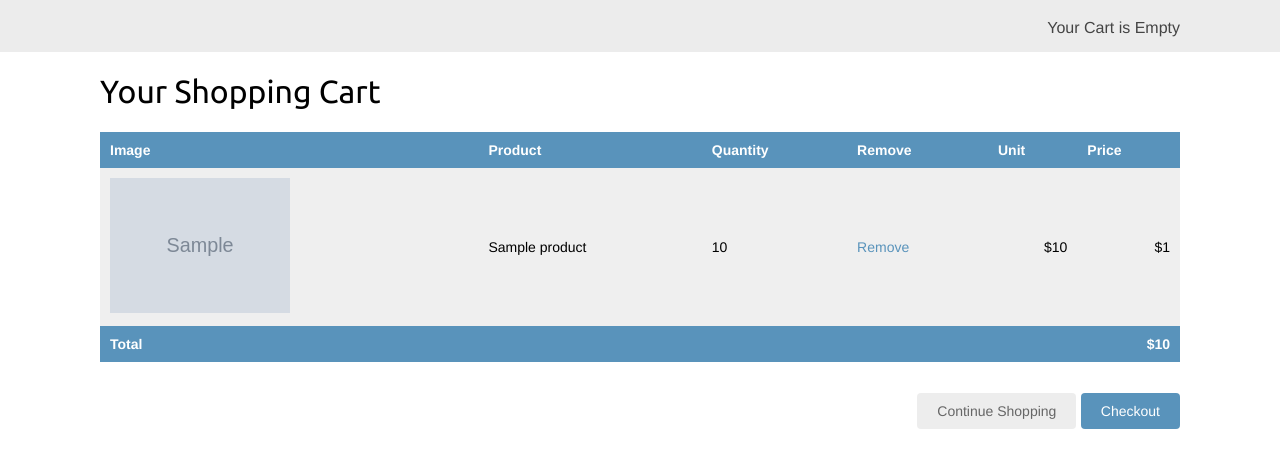
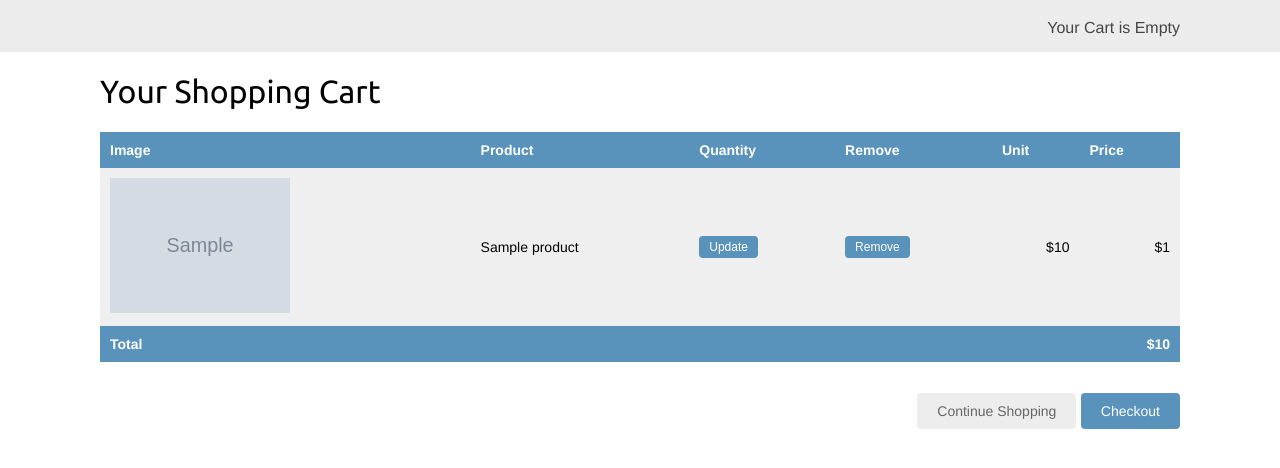
Before and after one commit to sourcery-ai-bot/django-by-example, a Django app: template myShop/cart/templates/cart/detail.html in a window 1280 px wide. Shown: the part 64-532 px from the top of the page. Run offline with Django 3.2, Linux system fonts and the light colour scheme; the template is opened without the code that fills it: most values are stand-ins (such as "Sample title", 1, 10 or a date in 2020); grey boxes marked "Sample" are stand-in pictures; parts of the project's set-up code (start-up, migrations or seed data) failed here and were passed over; some libraries are stand-ins or nearby versions.

Commit message:
updating product qty in the cart

```diff
--- a/myShop/cart/templates/cart/detail.html
+++ b/myShop/cart/templates/cart/detail.html
@@ -26,9 +26,18 @@
               </a>
             </td>
             <td>{{ product.name }}</td>
-            <td>{{ item.quantity }}</td>
             <td>
-              <a href="{% url "cart:cart_remove" product.id %}">Remove</a>
+              <form action="{% url "cart:cart_add" product.id %}" method="post">
+                {{ item.update_quantity_form.quantity }}
+                {{ item.update_quantity_form.update }}
+                <input type="submit" value="Update">
+                {% csrf_token %}
+              </form>
+            <td>
+              <form action="{% url "cart:cart_remove" product.id %}" method="post">
+                <input type="submit" value="Remove">
+              </form>
+
             </td>
             <td class="num">${{ item.price }}</td>
             <td class="num">${{ item.total_price }}</td>
--- a/myShop/cart/views.py
+++ b/myShop/cart/views.py
@@ -31,4 +31,8 @@
 
 def cart_detail(request):
     cart = Cart(request)
+    for item in cart:
+        item["update_quantity_form"] = CartAddProductForm(
+            initial={"quantity": item["quantity"], "update": True}
+        )
     return render(request, "cart/detail.html", {"cart": cart})
```
